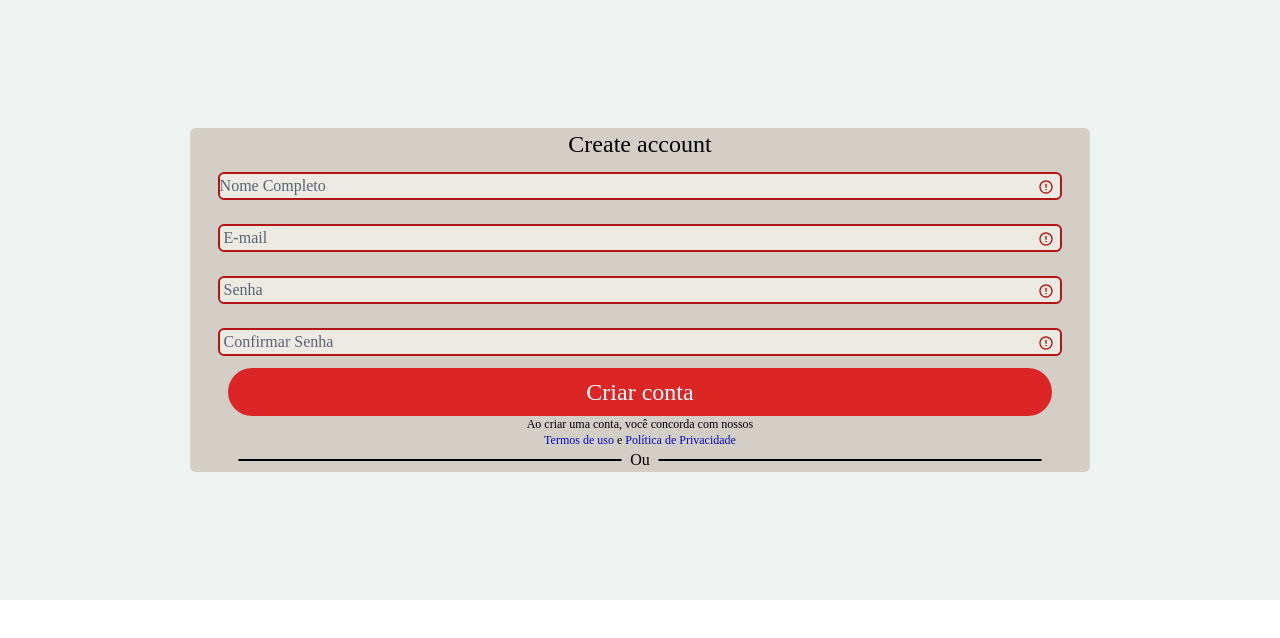
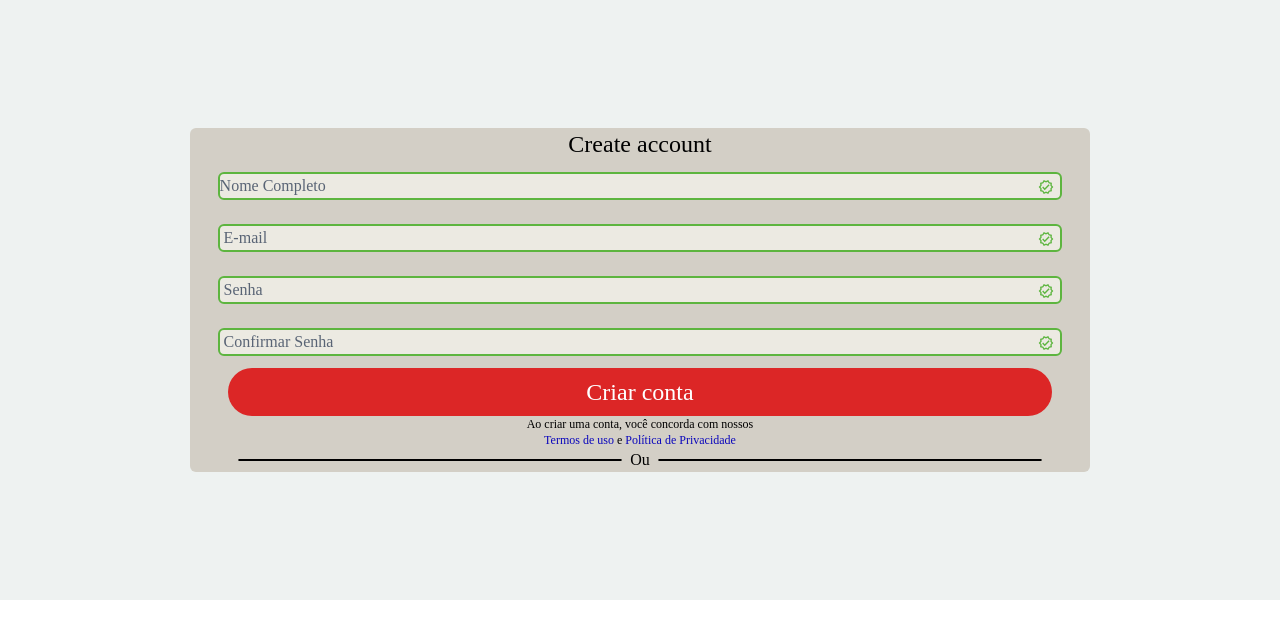
Before and after one commit to Pd-Troia/schedule_vite_tail, a React (Vite) app: page /cadastro in a window 1280 px wide. Shown: the top 638 px of the page. Built offline with nearby package versions, Linux system fonts and the light colour scheme; a web font is replaced by a local one.

Commit message:
Yup sucessful implementation, clean old method

```diff
--- a/src/components/form/Input.tsx
+++ b/src/components/form/Input.tsx
@@ -1,30 +1,32 @@
 import * as React from 'react';
 import { MdOutlineVerified } from 'react-icons/md';
 import { MdOutlineErrorOutline } from 'react-icons/md';
+import {FieldError} from 'react-hook-form'
 export interface IInputProps {
     name: string;
     placeholder: string;
     required: string;
     register: Function;
     type:string
-    isValid:boolean
-
+    error: FieldError|undefined
 }
 
-export function Input ({name,placeholder,required,register,type,isValid}: IInputProps) {
+export function Input ({name,placeholder,required,register,type,error}: IInputProps) {
   const validBorder = "border-2 border-greenSucess"
   const notValidBorder = "border-2 border-redFail"
+  let border = ""
+
   return (
     <div className='my-3 mx-7' >
         <div className='relative'>
           <input
-          className={`bg-input w-[66vw] rounded-md placeholder-formPlaceHolder relative ${isValid ? validBorder : notValidBorder}`}
+          className={`bg-input w-[66vw] rounded-md placeholder-formPlaceHolder relative ${error? notValidBorder : validBorder}`}
           {...register(name, {required:required})}
           placeholder={placeholder}
           type={type}
           />
           <div className="absolute right-2 top-1/4" >
-          {isValid ? <span className="text-greenSucess"><MdOutlineVerified/></span> :
+          {!error ? <span className="text-greenSucess"><MdOutlineVerified/></span> :
            <span className="text-redFail"><MdOutlineErrorOutline/></span>}
           </div>
         </div>
--- a/src/components/form/RegisterForm.tsx
+++ b/src/components/form/RegisterForm.tsx
@@ -11,29 +11,23 @@ export interface IRegisterFormProps {
   password?: string
   email?: string
 }
-export interface IRegisterFunctions{
-  validateName: Function
-  validatePassword: Function
-  validateConfirmPassword: Function
-  validateEmail: Function
-}
+
 export interface IRegisterRegex{
   regexName: RegExp
   regexEmail: RegExp
   regexPassword: RegExp
 }
-export function RegisterForm ({validateEmail,validatePassword,regexEmail,regexPassword,regexName
-  ,validateConfirmPassword,validateName}  : IRegisterRegex&IRegisterFormProps&IRegisterFunctions) {
+export function RegisterForm ({regexPassword,regexName}: IRegisterRegex&IRegisterFormProps) {
   // yup schema
   const schema = yup.object({
-    name: yup.string().required("Campo Obrigatorio").matches(regexName),
+    name: yup.string().required("Campo Obrigatorio").matches(regexName,"Nome inválido"),
     email: yup.string().email("Deve ser inserido um email válido").required("Campo Obrigatorio"),
     password: yup.string().required("Campo Obrigatorio").min(6,"Minimo de 6 caracteres")
     .matches(regexPassword,"Senha Fraca"),
     confirmPassword: yup.string().required("Campo Obrigatorio").min(6,"Minimo de 6 caracteres")
+    .test("confirmPassword","Senhas diferentes",(value,context)=> context.parent.password===value)
 
   })
-
   const {register,handleSubmit,formState:{errors}, watch} = useForm<IRegisterFormProps>({
     resolver: yupResolver(schema),
     defaultValues: {
@@ -43,23 +37,15 @@ export function RegisterForm ({validateEmail,validatePassword,regexEmail,regexPa
       confirmPassword: ""
     }
   })
-
-  // validate fields
-  const [wName,wEmail,wPassword,wConfirmPassword] = watch(["name","email","password","confirmPassword"])
-  const isEmailValid:boolean = validateEmail(wEmail)
-  const isPasswordValid:boolean = validatePassword(wPassword)
-  const isConfirmPasswordValid:boolean = validateConfirmPassword(wPassword,wConfirmPassword)
-  const isNameValid:boolean = validateName(wName)
-
+  const[isSubmited, setIsSubmited] = useState(false)
   // submit area
   const [submitData,setSubmitData] = useState<object>({})
   const [showConfirmMenu,setShowConfirmMenu] = useState<boolean>(false)
   const openConfirmMenu:SubmitHandler<IRegisterFormProps>  = (data) => {
-    if(isConfirmPasswordValid && isEmailValid && isPasswordValid && isNameValid ){
-      setShowConfirmMenu(true)
-      setSubmitData(data)
-    }
+    setShowConfirmMenu(true)
+    setSubmitData(data)
   }
+
   return (
     <div className='bg-greyForm flex justify-center items-center flex-col relative rounded-md'>
       <div className={showConfirmMenu ? "blur-sm" : ""}>
@@ -71,9 +57,10 @@ export function RegisterForm ({validateEmail,validatePassword,regexEmail,regexPa
             required='true'
             placeholder="Nome Completo"
             register={register}
-            isValid={isNameValid}
+
+            error={errors.name}
             />
-            {errors.name && <span>Preencha seu nome</span>}
+            {errors.name && <span>{errors.name.message}</span>}
           </div>
           <div className='flex justify-center'>
             <Input
@@ -82,9 +69,9 @@ export function RegisterForm ({validateEmail,validatePassword,regexEmail,regexPa
             required="true"
             placeholder=' E-mail'
             register={register}
-            isValid={isEmailValid}
+            error={errors.email}
             />
-            {errors.email && <span>Preencha seu email</span>}
+            {errors.email && <span>{errors.email.message}</span>}
           </div>
           <div className='flex justify-center'>
             <Input
@@ -93,9 +80,10 @@ export function RegisterForm ({validateEmail,validatePassword,regexEmail,regexPa
             required="true"
             placeholder=' Senha'
             register={register}
-            isValid={isPasswordValid}
+
+            error={errors.password}
             />
-            {errors.password && <span>Preencha sua senha</span>}
+            {errors.password && <span>{errors.password.message}</span>}
           </div>
           <div className='flex justify-center'>
             <Input type="password"
@@ -103,8 +91,7 @@ export function RegisterForm ({validateEmail,validatePassword,regexEmail,regexPa
             required="true"
             placeholder=' Confirmar Senha'
             register={register}
-            isValid={isConfirmPasswordValid}
-
+            error={errors.confirmPassword}
             />
             {errors.confirmPassword && <span>Confirme sua senha</span>}
           </div>
--- a/src/components/pages/Register.tsx
+++ b/src/components/pages/Register.tsx
@@ -19,31 +19,16 @@ export function Register (props: IRegisterProps) {
   const regexName = new RegExp("^(?![ ])(?!.*[ ]{2})((?:e|da|do|das|dos|de|d'|D'|la|las|el|los)\s*?|(?:[A-ZàáâäãåąčćęèéêëėįìíîïłńòóôöõøùúûüųūÿýżźñçčšžÀÁÂÄÃÅĄĆČĖĘÈÉÊËÌÍÎÏĮŁŃÒÓÔÖÕØÙÚÛÜŲŪŸÝŻŹÑßÇŒÆČŠŽ∂ð'][^\s]*\s*?)(?!.*[ ]$))+$")
   const regexEmail = new RegExp("^[a-zA-Z0-9.!#$%&'*+/=?^_`{|}~-]+@[a-zA-Z0-9](?:[a-zA-Z0-9-]{0,61}[a-zA-Z0-9])?(?:\.[a-zA-Z0-9](?:[a-zA-Z0-9-]{0,61}[a-zA-Z0-9])?)*$")
   const regexPassword = new RegExp("^(?=.*[A-Z])(?=.*[!#@$%&])(?=.*[0-9])(?=.*[a-z]).{6,15}$")
-  const validateName = (field:string) =>{
-    return field.match(regexName) ? true : false
-  }
-  const validateEmail = (field:string) =>{
-    return field.match(regexEmail) ? true : false
-  }
-  const validatePassword = (field:string) =>{
-    return field.match(regexPassword) ? true : false
-  }
-  const validateConfirmPassword = (field1:string,field2:string) =>{
-    return field1 === field2 && validatePassword(field1) ? true : false
-  }
+
   // validators
   return (
 
     <div className='bg-greybg flex justify-center items-center w-full h-full p-32'>
       <RegisterContext.Provider value={registerMember}>
         <RegisterForm
-        validateName={validateName}
-        validateEmail={validateEmail}
-        validatePassword={validatePassword}
-        validateConfirmPassword={validateConfirmPassword}
         regexPassword={regexPassword}
-        regexName={regexEmail}
-        regexEmail={regexName}
+        regexName={regexName}
+        regexEmail={regexEmail}
         />
       </RegisterContext.Provider >
     </div>
```
